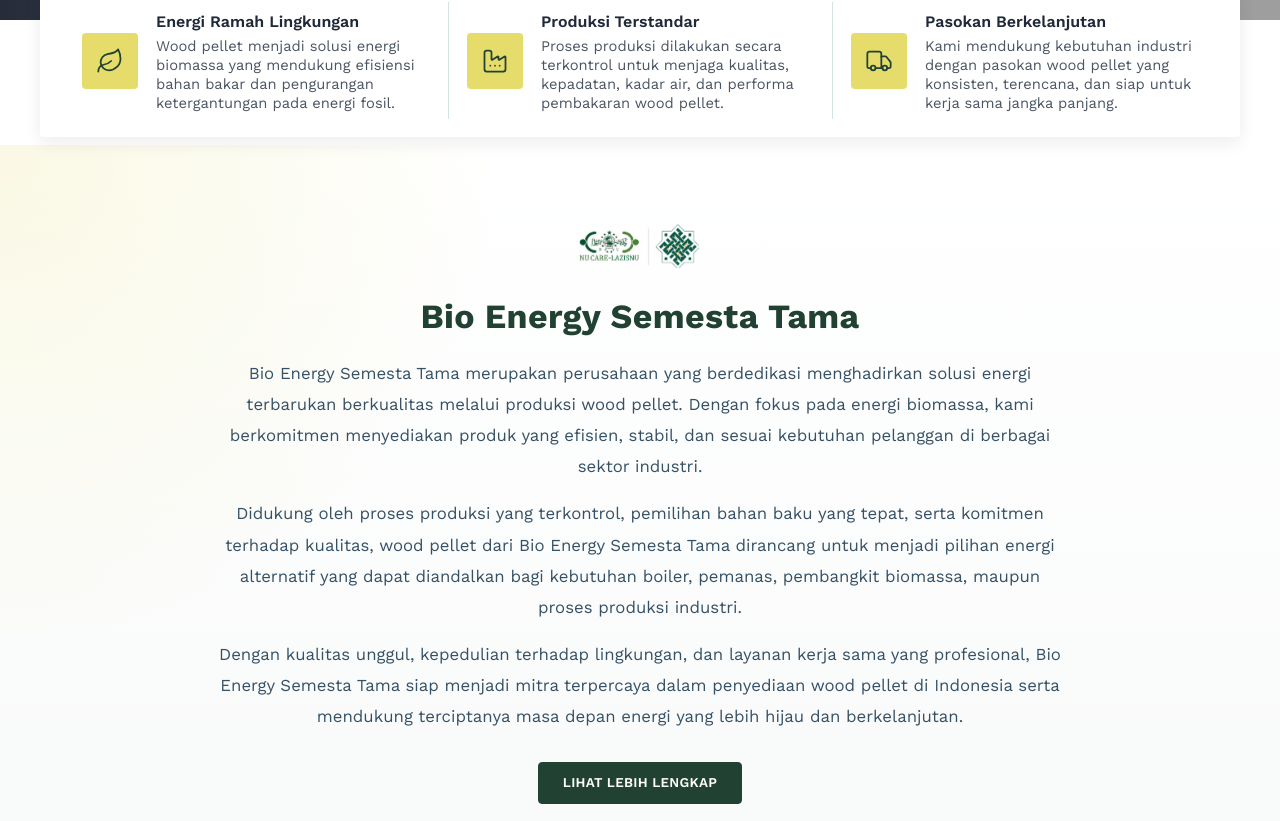
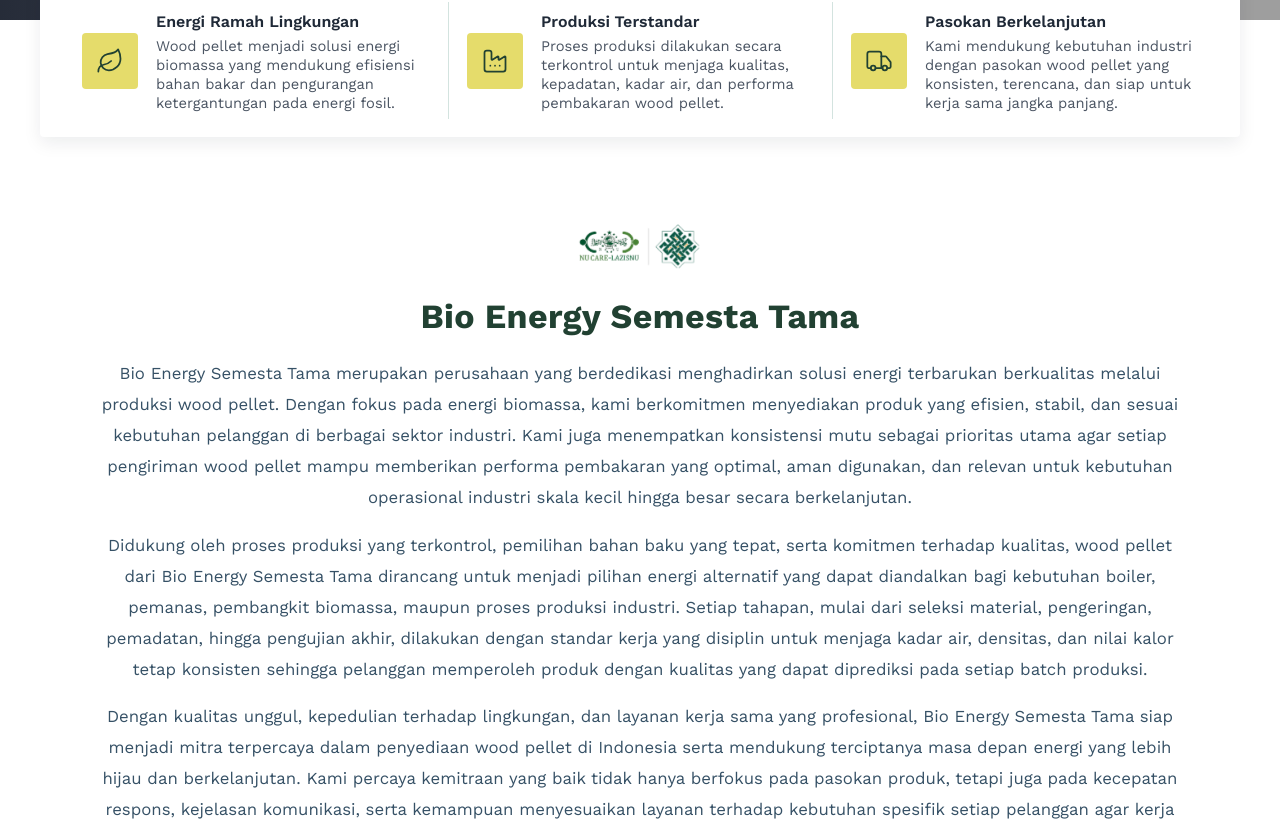
Before and after one commit to mrizky-fr/Mrizky-fr, a React (Vite) app: page / in a window 1280 px wide. Shown: the part 607-1428 px from the top of the page. Built offline with nearby package versions, Linux system fonts and the light colour scheme; grey boxes are pictures that could not be loaded.

Commit message:
bug animasi

```diff
--- a/pages/Landing/Landing.css
+++ b/pages/Landing/Landing.css
@@ -260,13 +260,11 @@
   display: flex;
   justify-content: center;
   padding: 76px 0 64px;
-  background:
-    radial-gradient(circle at top left, rgba(229, 220, 107, 0.18), transparent 34%),
-    linear-gradient(180deg, #ffffff 0%, #f8faf9 100%);
+  background: #ffffff;
 }
 
 .home-company-shell {
-  width: min(980px, 100%);
+  width: min(1200px, 100%);
   margin: 0 22px;
   text-align: center;
 }
@@ -294,7 +292,7 @@
 
 .home-company-description {
   margin: 18px auto 0;
-  max-width: 860px;
+  max-width: 1080px;
   color: #365166;
   font-size: clamp(0.95rem, 1.4vw, 1.05rem);
   line-height: 1.85;
--- a/pages/Landing/Landing.tsx
+++ b/pages/Landing/Landing.tsx
@@ -87,9 +87,7 @@ const Landing: React.FC = () => {
                         target.style.animationDelay = revealDelay ? `${revealDelay}ms` : '0ms';
                         target.classList.add('animate-fade-in-up');
                         target.classList.remove('opacity-0');
-                    } else {
-                        target.classList.remove('animate-fade-in-up');
-                        target.classList.add('opacity-0');
+                        observer.unobserve(target);
                     }
                 });
             },
@@ -225,19 +223,28 @@ const Landing: React.FC = () => {
                         <p>
                             Bio Energy Semesta Tama merupakan perusahaan yang berdedikasi menghadirkan solusi energi terbarukan
                             berkualitas melalui produksi wood pellet. Dengan fokus pada energi biomassa, kami berkomitmen menyediakan
-                            produk yang efisien, stabil, dan sesuai kebutuhan pelanggan di berbagai sektor industri.
+                            produk yang efisien, stabil, dan sesuai kebutuhan pelanggan di berbagai sektor industri. Kami juga
+                            menempatkan konsistensi mutu sebagai prioritas utama agar setiap pengiriman wood pellet mampu
+                            memberikan performa pembakaran yang optimal, aman digunakan, dan relevan untuk kebutuhan operasional
+                            industri skala kecil hingga besar secara berkelanjutan.
                         </p>
 
                         <p>
                             Didukung oleh proses produksi yang terkontrol, pemilihan bahan baku yang tepat, serta komitmen terhadap
                             kualitas, wood pellet dari Bio Energy Semesta Tama dirancang untuk menjadi pilihan energi alternatif yang
                             dapat diandalkan bagi kebutuhan boiler, pemanas, pembangkit biomassa, maupun proses produksi industri.
+                            Setiap tahapan, mulai dari seleksi material, pengeringan, pemadatan, hingga pengujian akhir, dilakukan
+                            dengan standar kerja yang disiplin untuk menjaga kadar air, densitas, dan nilai kalor tetap konsisten
+                            sehingga pelanggan memperoleh produk dengan kualitas yang dapat diprediksi pada setiap batch produksi.
                         </p>
 
                         <p>
                             Dengan kualitas unggul, kepedulian terhadap lingkungan, dan layanan kerja sama yang profesional,
                             Bio Energy Semesta Tama siap menjadi mitra terpercaya dalam penyediaan wood pellet di Indonesia serta
-                            mendukung terciptanya masa depan energi yang lebih hijau dan berkelanjutan.
+                            mendukung terciptanya masa depan energi yang lebih hijau dan berkelanjutan. Kami percaya kemitraan yang
+                            baik tidak hanya berfokus pada pasokan produk, tetapi juga pada kecepatan respons, kejelasan komunikasi,
+                            serta kemampuan menyesuaikan layanan terhadap kebutuhan spesifik setiap pelanggan agar kerja sama jangka
+                            panjang dapat berjalan lebih efektif, efisien, dan saling menguntungkan.
                         </p>
                     </div>
 
```
